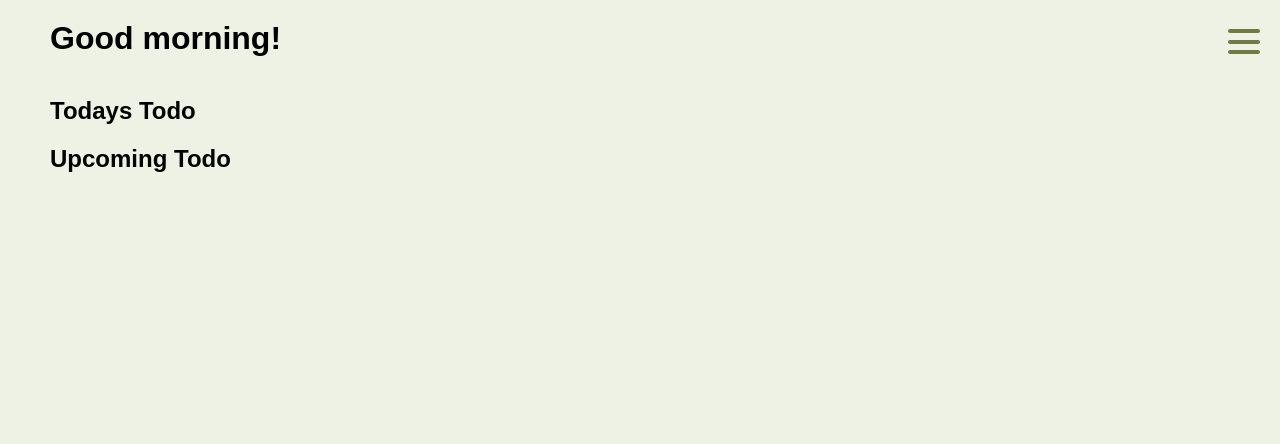
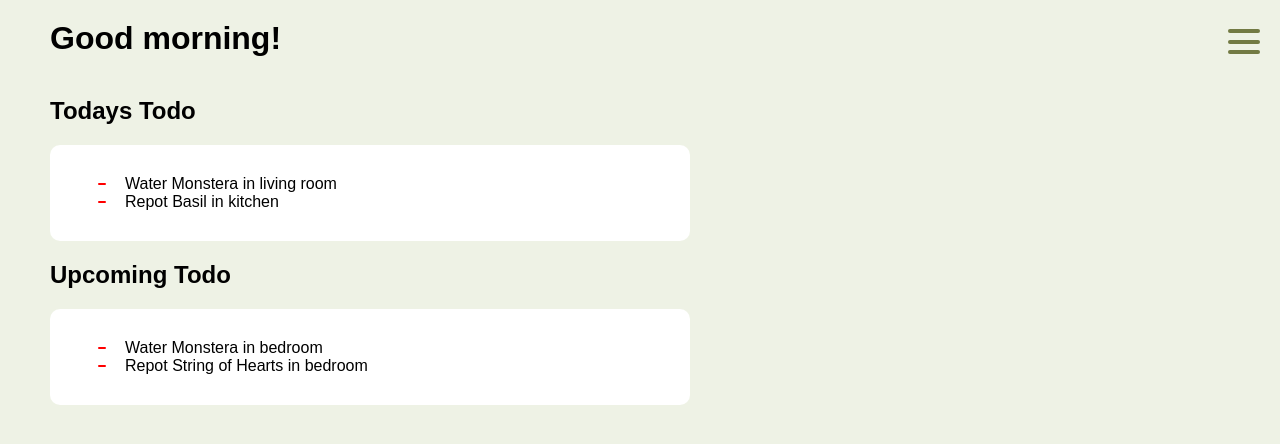
Before and after one commit to HenrikeStahlhut/plant-pal, a Next.js app: page / in a window 1280 px wide. Shown: the top 444 px of the page. Built offline with nearby package versions, Linux system fonts and the light colour scheme.

Commit message:
feat: todo logic for component

```diff
--- a/src/components/TodoContainer/TodoContainer.styled.tsx
+++ b/src/components/TodoContainer/TodoContainer.styled.tsx
@@ -0,0 +1,180 @@
+import styled from "styled-components";
+
+//TODO: add media query for desktop view
+
+export const Container = styled.div`
+  /* display: flex;
+  flex-direction: column; */
+  display: grid;
+  grid-template-columns: 30px auto;
+  align-items: center;
+  background-color: var(--white);
+  border-radius: 10px;
+  margin: 20px 50px;
+  padding: 30px 45px;
+  width: 50%;
+`;
+
+export const TodoLabel = styled.label`
+  color: black;
+  position: relative;
+  cursor: pointer;
+  display: grid;
+  align-items: center;
+  width: fit-content;
+  transition: color 0.3s ease;
+  &::before,
+  &::after {
+    content: "";
+    position: absolute;
+  }
+  &::before {
+    height: 2px;
+    width: 8px;
+    left: -27px;
+    background: red;
+    border-radius: 2px;
+    transition: background 0.3s ease;
+  }
+  &:after {
+    height: 4px;
+    width: 4px;
+    top: 8px;
+    left: -25px;
+    border-radius: 50%;
+  }
+`;
+
+export const TodoInput = styled.input`
+  -webkit-appearance: none;
+  -moz-appearance: none;
+  position: relative;
+  height: 15px;
+  width: 15px;
+  outline: none;
+  border: 0;
+  margin: 0 15px 0 0;
+  cursor: pointer;
+  background: var(--white);
+  display: grid;
+  align-items: center;
+  &::before,
+  &::after {
+    content: "";
+    position: absolute;
+    height: 2px;
+    top: auto;
+    background: green;
+    border-radius: 2px;
+  }
+  &::before {
+    width: 0px;
+    right: 60%;
+    transform-origin: right bottom;
+  }
+  &::after {
+    width: 0px;
+    left: 40%;
+    transform-origin: left bottom;
+  }
+  &:checked {
+    &::before {
+      animation: check-01 0.4s ease forwards;
+    }
+    &::after {
+      animation: check-02 0.4s ease forwards;
+    }
+    + label {
+      color: grey;
+      animation: move 0.3s ease 0.1s forwards;
+      &::before {
+        background: grey;
+        animation: slice 0.4s ease forwards;
+      }
+      &::after {
+        animation: firework 0.5s ease forwards 0.1s;
+      }
+    }
+  }
+
+  @keyframes move {
+    50% {
+      padding-left: 8px;
+      padding-right: 0px;
+    }
+    100% {
+      padding-right: 4px;
+    }
+  }
+  @keyframes slice {
+    60% {
+      width: 100%;
+      left: 4px;
+    }
+    100% {
+      width: 100%;
+      left: -2px;
+      padding-left: 0;
+    }
+  }
+  @keyframes check-01 {
+    0% {
+      width: 4px;
+      top: auto;
+      transform: rotate(0);
+    }
+    50% {
+      width: 0px;
+      top: auto;
+      transform: rotate(0);
+    }
+    51% {
+      width: 0px;
+      top: 8px;
+      transform: rotate(45deg);
+    }
+    100% {
+      width: 5px;
+      top: 8px;
+      transform: rotate(45deg);
+    }
+  }
+  @keyframes check-02 {
+    0% {
+      width: 4px;
+      top: auto;
+      transform: rotate(0);
+    }
+    50% {
+      width: 0px;
+      top: auto;
+      transform: rotate(0);
+    }
+    51% {
+      width: 0px;
+      top: 8px;
+      transform: rotate(-45deg);
+    }
+    100% {
+      width: 10px;
+      top: 8px;
+      transform: rotate(-45deg);
+    }
+  }
+  @keyframes firework {
+    0% {
+      opacity: 1;
+      box-shadow: 0 0 0 -2px #4f29f0, 0 0 0 -2px #4f29f0, 0 0 0 -2px #4f29f0,
+        0 0 0 -2px #4f29f0, 0 0 0 -2px #4f29f0, 0 0 0 -2px #4f29f0;
+    }
+    30% {
+      opacity: 1;
+    }
+    100% {
+      opacity: 0;
+      box-shadow: 0 -15px 0 0px #4f29f0, 14px -8px 0 0px #4f29f0,
+        14px 8px 0 0px #4f29f0, 0 15px 0 0px #4f29f0, -14px 8px 0 0px #4f29f0,
+        -14px -8px 0 0px #4f29f0;
+    }
+  }
+`;
--- a/src/components/TodoContainer/TodoContainer.tsx
+++ b/src/components/TodoContainer/TodoContainer.tsx
@@ -0,0 +1,50 @@
+import { Container, TodoInput, TodoLabel } from "./TodoContainer.styled";
+
+const dummyTodo = [
+  {
+    id: 1,
+    content: "Water Monstera in living room",
+    today: true,
+  },
+  {
+    id: 2,
+    content: "Repot Basil in kitchen",
+    today: true,
+  },
+  {
+    id: 3,
+    content: "Water Monstera in bedroom",
+    today: false,
+  },
+  {
+    id: 4,
+    content: "Repot String of Hearts in bedroom",
+    today: false,
+  },
+];
+
+type TodoContainerProps = {
+  today: boolean;
+};
+
+export default function TodoContainer({ today }: TodoContainerProps) {
+  return (
+    <Container>
+      {dummyTodo.map((todo) => {
+        if (today === todo.today) {
+          return (
+            <>
+              <TodoInput
+                type="checkbox"
+                id={todo.id.toString()}
+                value={todo.id}
+                name="r"
+              />
+              <TodoLabel htmlFor={todo.id.toString()}>{todo.content}</TodoLabel>
+            </>
+          );
+        }
+      })}
+    </Container>
+  );
+}
--- a/src/pages/index.tsx
+++ b/src/pages/index.tsx
@@ -3,6 +3,7 @@ import Menu from "@/components/Menu/Menu";
 import Header from "@/components/Header/Header";
 import Greeting from "@/components/Greeting/Greeting";
 import Subheadline from "@/components/Subheadline/Subheadline";
+import TodoContainer from "@/components/TodoContainer/TodoContainer";
 
 export default function Home() {
   return (
@@ -14,7 +15,9 @@ export default function Home() {
 
       <main>
         <Subheadline>Todays Todo</Subheadline>
+        <TodoContainer today={true} />
         <Subheadline>Upcoming Todo</Subheadline>
+        <TodoContainer today={false} />
       </main>
     </>
   );
```
